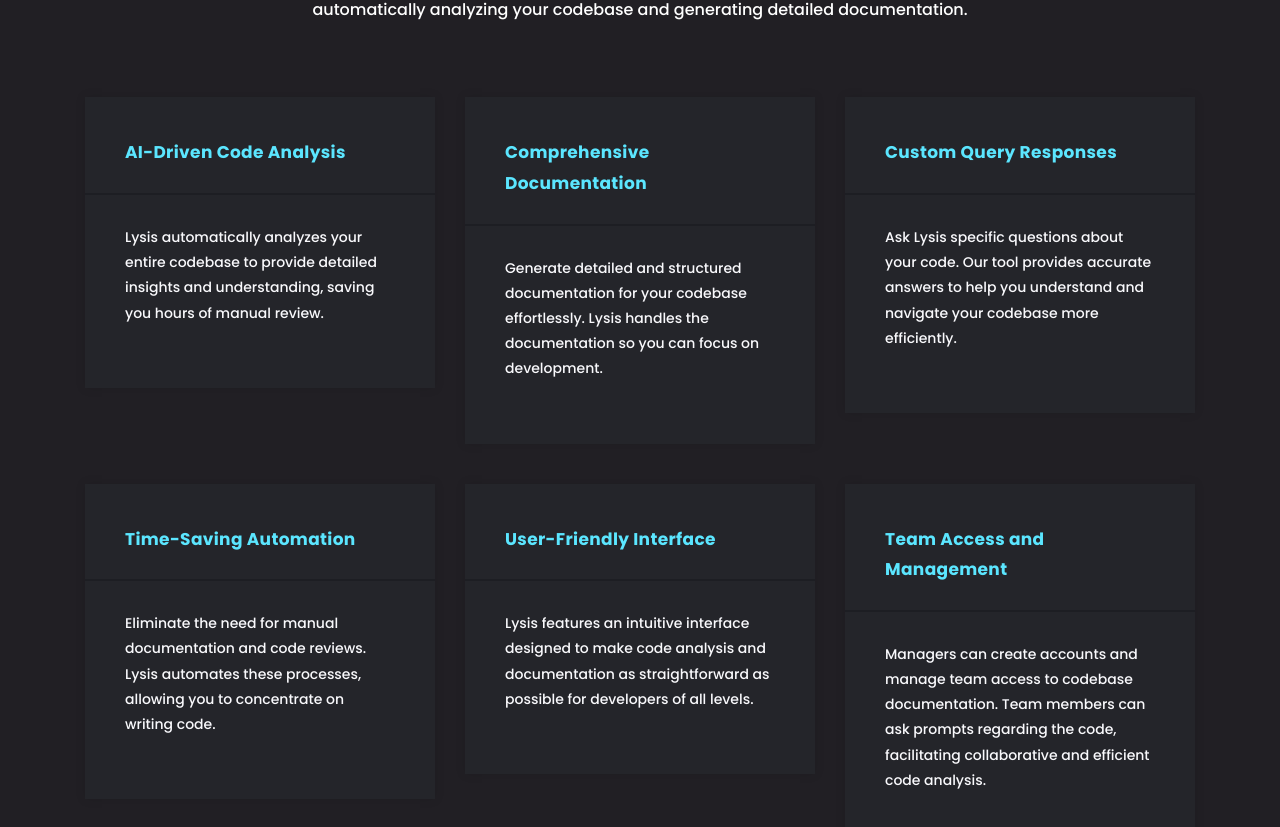
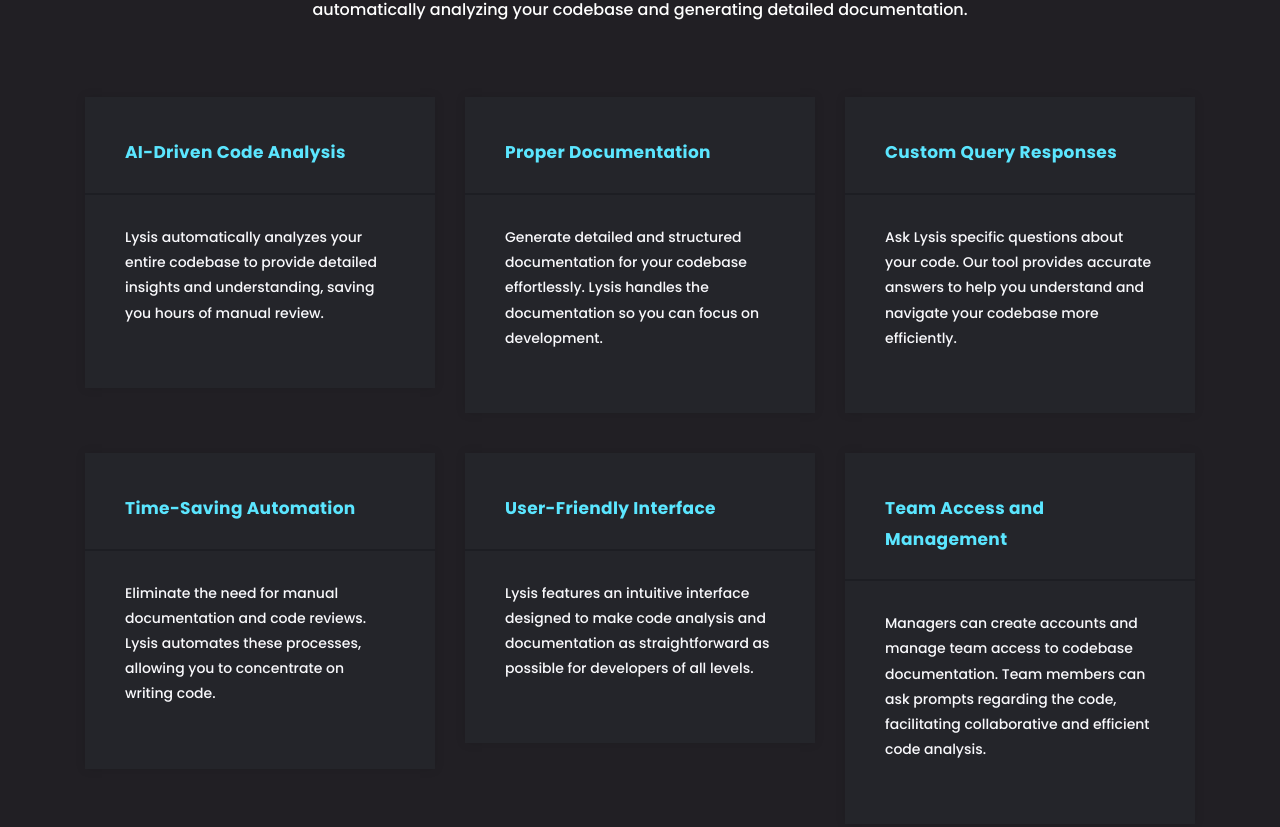
Before and after one commit to darshan-magdum/Lysis, a React (Create React App) app in the folder Frontend/lysis/: page / in a window 1280 px wide. Shown: the part 1039-1866 px from the top of the page. Built offline with nearby package versions, Linux system fonts and the light colour scheme.

Commit message:
changes in service page title

```diff
--- a/Frontend/lysis/src/Screens/Landingpage/ServicesSection.js
+++ b/Frontend/lysis/src/Screens/Landingpage/ServicesSection.js
@@ -12,7 +12,7 @@
                Why<span> Lysis ?</span>
               </h2>
               <p className="description">
-              Our AI-driven tool
+                Our AI-driven tool
                 saves time on manual documentation and code reviews by
                 automatically analyzing your codebase and generating detailed
                 documentation.
@@ -27,7 +27,7 @@
           />
 
           <SingleService
-            title="Comprehensive Documentation"
+            title="Proper Documentation"
             description="Generate detailed and structured documentation for your codebase effortlessly. Lysis handles the documentation so you can focus on development."
           />
 
```
